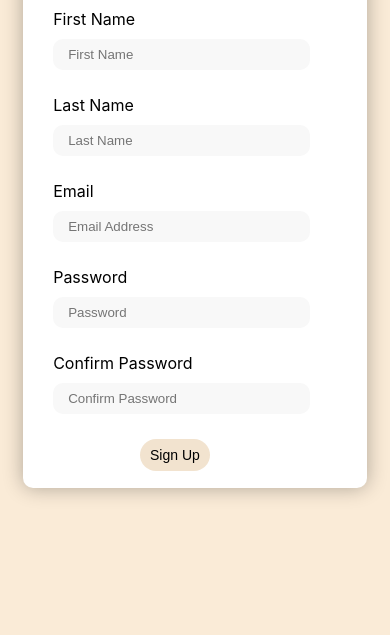
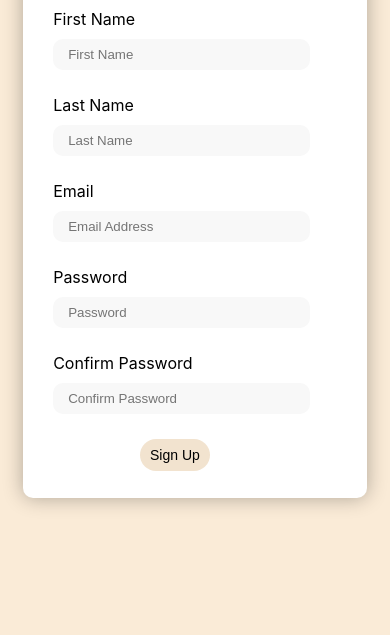
Before and after one commit to Ajiboss80/Form-validator, a plain HTML site: page index.html in a window 390 px wide. Shown: the part 209-844 px from the top of the page. Drawn offline with Linux system fonts and the light colour scheme.

Commit message:
Update main.css

```diff
--- a/main.css
+++ b/main.css
@@ -82,7 +82,7 @@ p{
 @media (max-width: 425px) {
     .content{
         width: 83vw;
-        padding: 2vh 10px;
+        padding: 27px 10px;
     }
     .content input{
         width: 80%;
```
